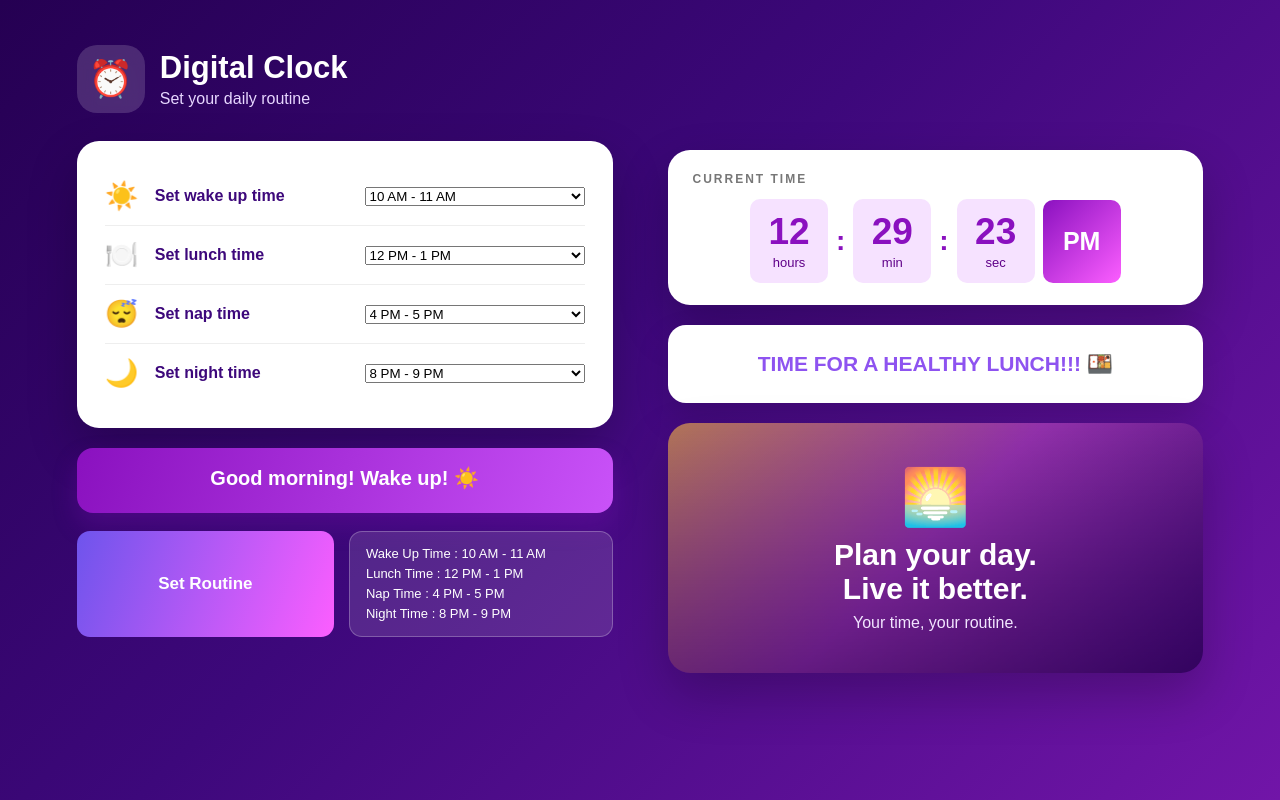
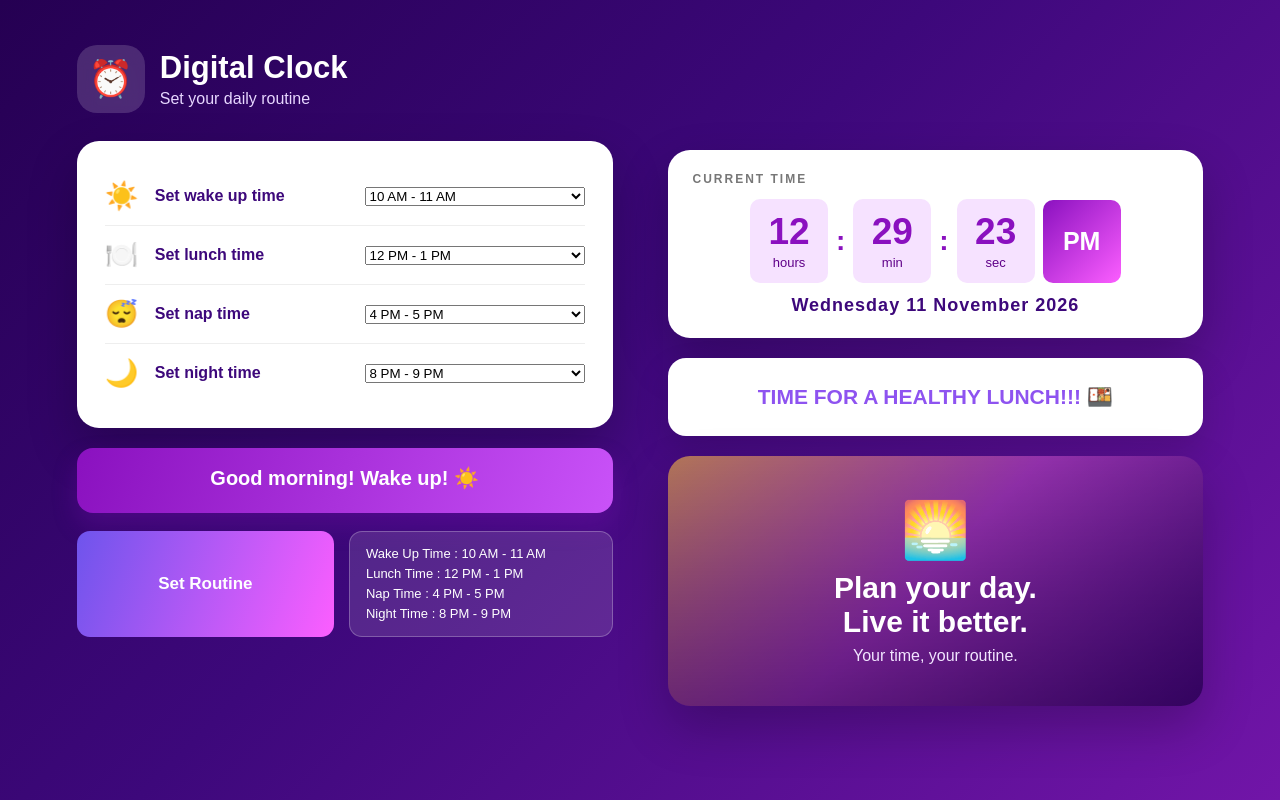
Before and after one commit to Pritamdeshkar06/Digital-Clock, a plain HTML site: page index.html in a window 1280 px wide. Drawn offline with Linux system fonts and the light colour scheme.

Commit message:
Add current date display to index.html
Added a new section to display the current date in the HTML document.

```diff
--- a/index.html
+++ b/index.html
@@ -114,6 +114,11 @@
                     AM
                 </div>
 
+            </div>
+
+            <!-- DATE (NEW) -->
+            <div class="date" id="date"
+                 style="text-align:center; margin-top:12px; font-size:18px; font-weight:600; letter-spacing:1px;">
             </div>
 
         </div>
@@ -265,6 +270,19 @@ function updateClock() {
 
 
 
+    /* CURRENT DATE (NEW) */
+
+    document.getElementById("date")
+        .textContent =
+        now.toLocaleDateString("en-GB", {
+            weekday: "long",
+            day: "numeric",
+            month: "long",
+            year: "numeric"
+        });
+
+
+
     const hour = now.getHours();
 
     const status =
```
